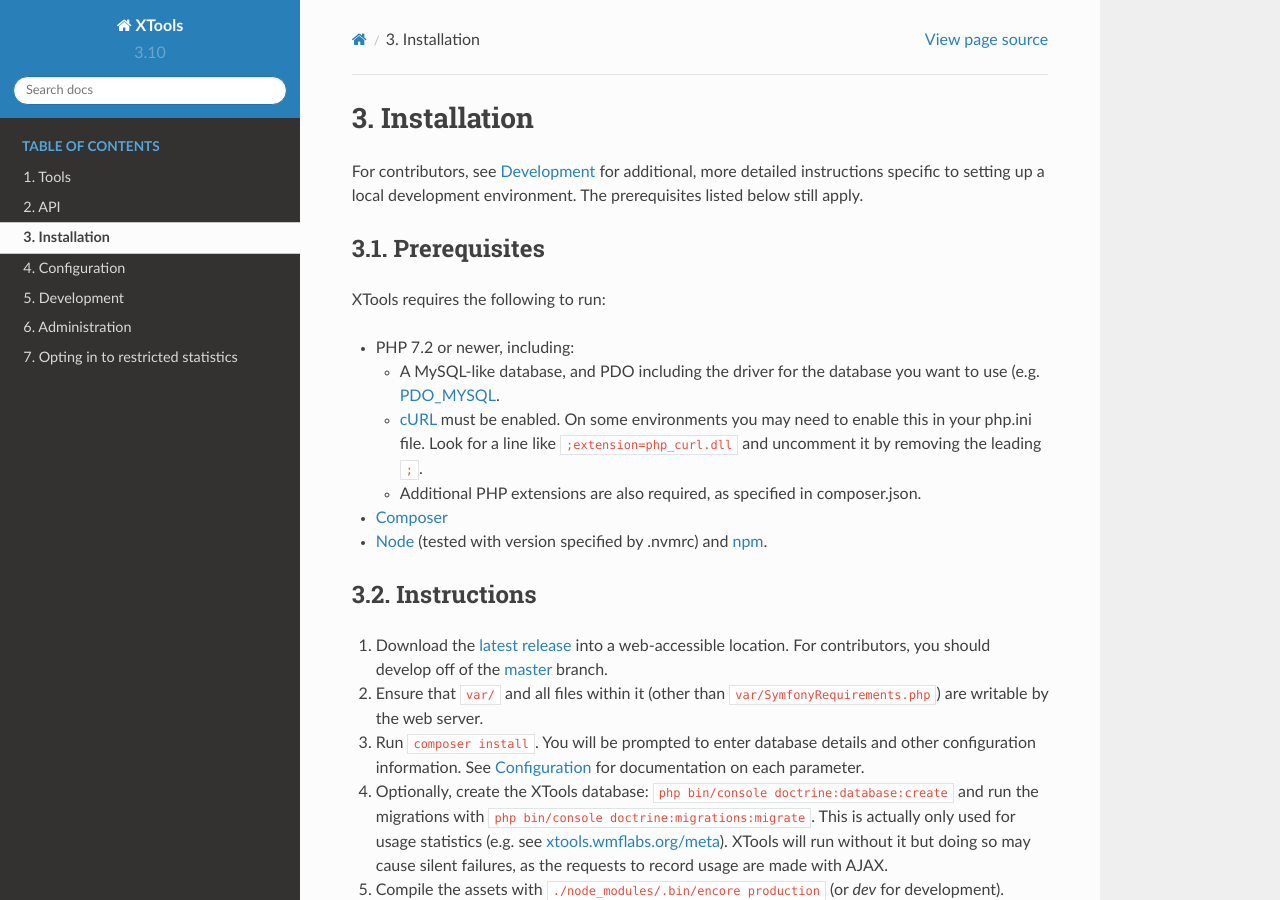
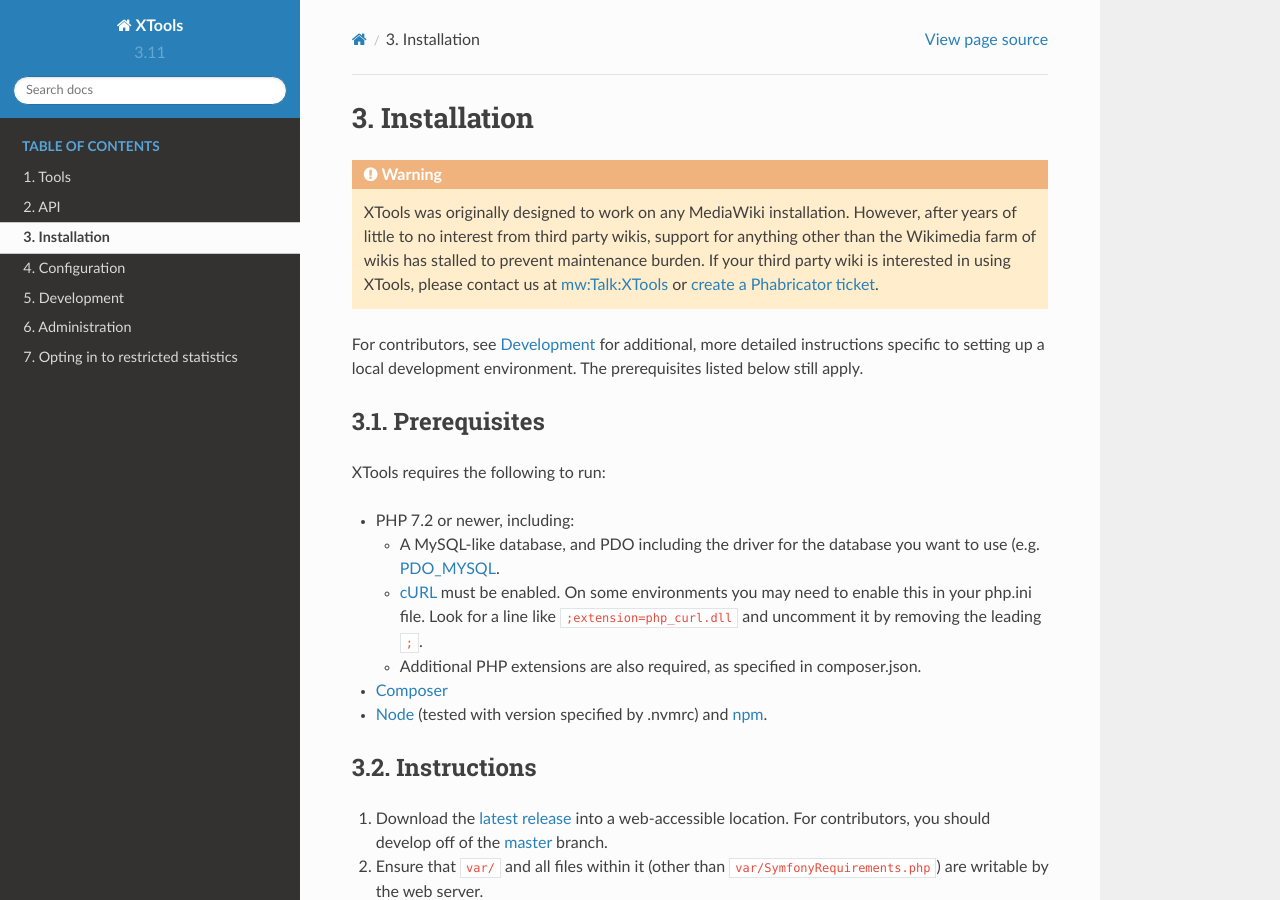
Before and after one commit to x-tools/xtools, a Sphinx documentation site: the page built from docs/installation.rst, in a window 1280 px wide and 900 px high. Built offline with Sphinx 7.4.7 and the Read the Docs theme 2.0.0, drawn with Linux system fonts in a browser that asks for light colours.

Commit message:
3.11.0 version bump

```diff
--- a/docs/conf.py
+++ b/docs/conf.py
@@ -9,8 +9,8 @@
 
 # The release process is documented at https://xtools.readthedocs.io/en/latest/development.html#releases
 copyright = u'2008–2020, XTools contributors'
-version = '3.10'
-release = '3.10.19'
+version = '3.11'
+release = '3.11.0'
 
 # -- Options for HTML output ---------------------------------------------------
 
--- a/docs/installation.rst
+++ b/docs/installation.rst
@@ -3,6 +3,12 @@
 ############
 Installation
 ############
+
+.. warning::
+    XTools was originally designed to work on any MediaWiki installation. However, after years of little to no interest
+    from third party wikis, support for anything other than the Wikimedia farm of wikis has stalled to prevent maintenance burden.
+    If your third party wiki is interested in using XTools, please contact us at `mw:Talk:XTools <https://www.mediawiki.org/wiki/Talk:XTools>`_
+    or `create a Phabricator ticket <https://phabricator.wikimedia.org/maniphest/task/edit/form/1/?projects=XTools>`_.
 
 For contributors, see :ref:`development` for additional, more detailed instructions specific to setting up a local development environment. The prerequisites listed below still apply.
 
```
Also changed, not shown: RELEASE_NOTES.md (+12 -0 lines), 1 other file.
